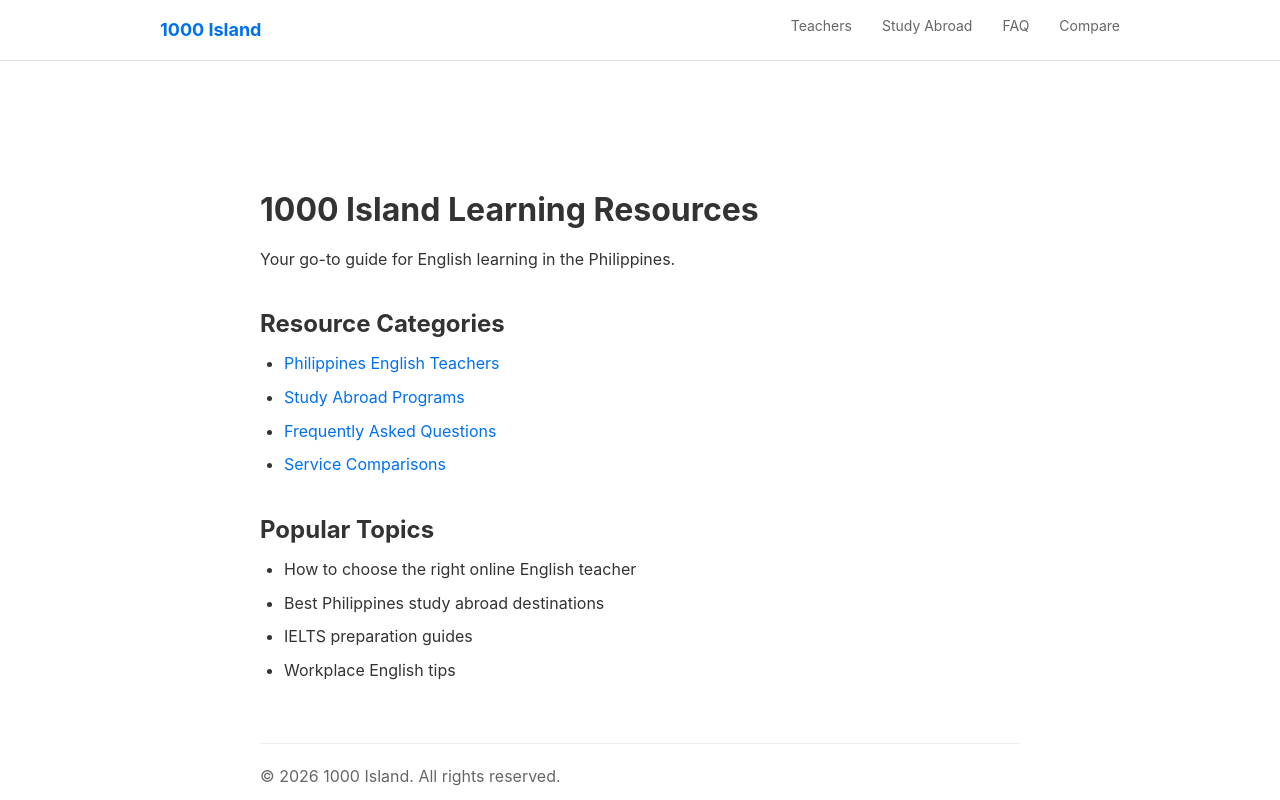
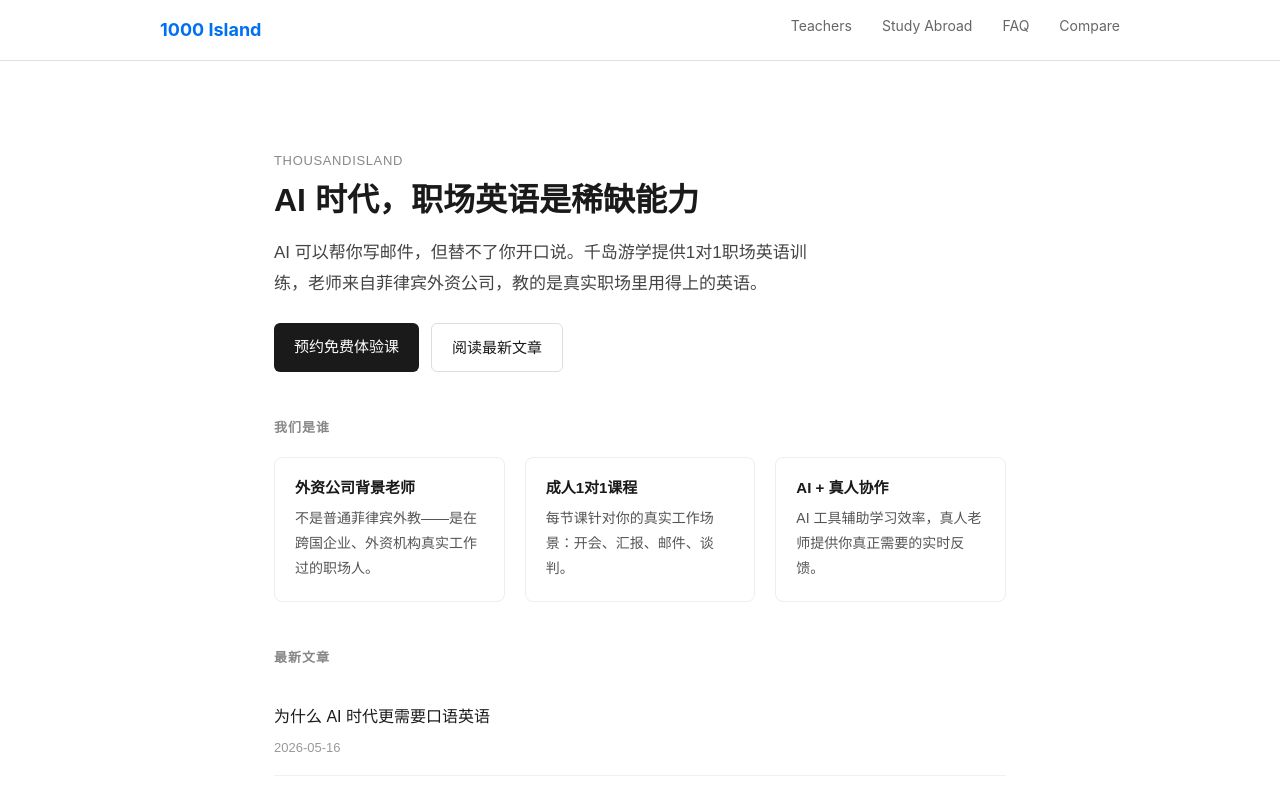
Before and after one commit to anrkxxin-del/1000-island-resources-nextjs, a Next.js app: page /resource/ in a window 1280 px wide. Shown: the top 800 px of the page. Built offline with nearby package versions, Linux system fonts and the light colour scheme.

Commit message:
Rebrand homepage with Chinese brand copy

```diff
--- a/pages/index.js
+++ b/pages/index.js
@@ -4,38 +4,61 @@ export default function Home() {
   return (
     <>
       <SEO
-        title="1000 Island English Learning Resources"
-        description="Comprehensive guides to Philippines English tutors, study abroad programs, and IELTS preparation"
+        title="千岛游学 | AI 时代职场英语"
+        description="千岛游学，菲律宾外资公司背景老师，成人1对1职场英语。帮助大厂人、出海职场人把英语从应付变成优势。"
         canonical="https://1000-island.com/resource"
       />
 
-      <main style={{ maxWidth: '800px', margin: '0 auto', padding: '40px 20px' }}>
-        <h1>1000 Island Learning Resources</h1>
-        <p>Your go-to guide for English learning in the Philippines.</p>
+      <main style={{ maxWidth: '780px', margin: '0 auto', padding: '48px 24px', fontFamily: 'sans-serif', lineHeight: '1.8', color: '#1a1a1a' }}>
 
-        <section>
-          <h2>Resource Categories</h2>
-          <ul>
-            <li><a href="/teacher">Philippines English Teachers</a></li>
-            <li><a href="/study-abroad">Study Abroad Programs</a></li>
-            <li><a href="/faq">Frequently Asked Questions</a></li>
-            <li><a href="/comparison">Service Comparisons</a></li>
-          </ul>
+        <header style={{ marginBottom: '48px' }}>
+          <p style={{ fontSize: '13px', color: '#888', marginBottom: '8px', letterSpacing: '0.05em' }}>THOUSANDISLAND</p>
+          <h1 style={{ fontSize: '32px', fontWeight: '700', margin: '0 0 16px' }}>AI 时代，职场英语是稀缺能力</h1>
+          <p style={{ fontSize: '17px', color: '#444', maxWidth: '560px' }}>
+            AI 可以帮你写邮件，但替不了你开口说。千岛游学提供1对1职场英语训练，老师来自菲律宾外资公司，教的是真实职场里用得上的英语。
+          </p>
+          <div style={{ marginTop: '24px', display: 'flex', gap: '12px', flexWrap: 'wrap' }}>
+            <a href="mailto:contact@1000-island.com" style={{ padding: '10px 20px', background: '#1a1a1a', color: '#fff', borderRadius: '6px', textDecoration: 'none', fontSize: '15px' }}>预约免费体验课</a>
+            <a href="/resource/blog" style={{ padding: '10px 20px', border: '1px solid #ddd', borderRadius: '6px', textDecoration: 'none', fontSize: '15px', color: '#1a1a1a' }}>阅读最新文章</a>
+          </div>
+        </header>
+
+        <section style={{ marginBottom: '48px' }}>
+          <h2 style={{ fontSize: '13px', fontWeight: '600', color: '#888', letterSpacing: '0.08em', textTransform: 'uppercase', marginBottom: '20px' }}>我们是谁</h2>
+          <div style={{ display: 'grid', gridTemplateColumns: 'repeat(auto-fit, minmax(220px, 1fr))', gap: '20px' }}>
+            {[
+              { title: '外资公司背景老师', desc: '不是普通菲律宾外教——是在跨国企业、外资机构真实工作过的职场人。' },
+              { title: '成人1对1课程', desc: '每节课针对你的真实工作场景：开会、汇报、邮件、谈判。' },
+              { title: 'AI + 真人协作', desc: 'AI 工具辅助学习效率，真人老师提供你真正需要的实时反馈。' },
+            ].map(item => (
+              <div key={item.title} style={{ padding: '20px', border: '1px solid #eee', borderRadius: '8px' }}>
+                <h3 style={{ fontSize: '15px', fontWeight: '600', margin: '0 0 8px' }}>{item.title}</h3>
+                <p style={{ fontSize: '14px', color: '#555', margin: 0 }}>{item.desc}</p>
+              </div>
+            ))}
+          </div>
         </section>
 
-        <section>
-          <h2>Popular Topics</h2>
-          <ul>
-            <li>How to choose the right online English teacher</li>
-            <li>Best Philippines study abroad destinations</li>
-            <li>IELTS preparation guides</li>
-            <li>Workplace English tips</li>
+        <section style={{ marginBottom: '48px' }}>
+          <h2 style={{ fontSize: '13px', fontWeight: '600', color: '#888', letterSpacing: '0.08em', textTransform: 'uppercase', marginBottom: '20px' }}>最新文章</h2>
+          <ul style={{ listStyle: 'none', padding: 0, margin: 0 }}>
+            {[
+              { href: '/resource/blog/why-ai-era-needs-spoken-english', title: '为什么 AI 时代更需要口语英语', date: '2026-05-16' },
+              { href: '/resource/blog/philippines-corporate-vs-regular-teacher', title: '菲律宾外资公司老师和普通菲教，差距到底在哪', date: '2026-05-16' },
+            ].map(post => (
+              <li key={post.href} style={{ padding: '16px 0', borderBottom: '1px solid #f0f0f0' }}>
+                <a href={post.href} style={{ textDecoration: 'none', color: '#1a1a1a', fontSize: '16px', fontWeight: '500' }}>{post.title}</a>
+                <p style={{ margin: '4px 0 0', fontSize: '13px', color: '#999' }}>{post.date}</p>
+              </li>
+            ))}
           </ul>
+          <a href="/resource/blog" style={{ display: 'inline-block', marginTop: '16px', fontSize: '14px', color: '#555' }}>查看全部文章 →</a>
         </section>
 
-        <footer style={{ marginTop: '60px', borderTop: '1px solid #eee', paddingTop: '20px', color: '#666' }}>
-          <p>&copy; 2026 1000 Island. All rights reserved.</p>
+        <footer style={{ marginTop: '64px', paddingTop: '24px', borderTop: '1px solid #eee', fontSize: '13px', color: '#999' }}>
+          <p>© 2026 千岛游学 Thousandisland · 菲律宾外资公司背景老师 · 成人职场英语1对1</p>
         </footer>
+
       </main>
     </>
   );
```
